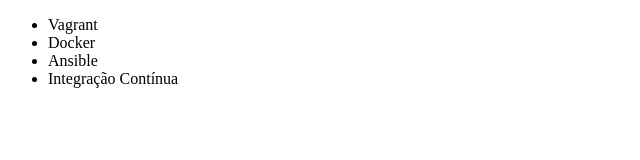
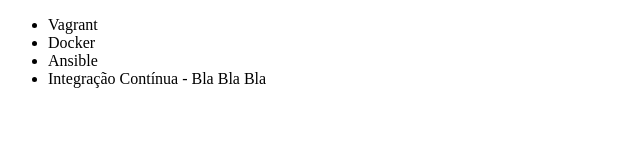
Before and after one commit to fbsandro/alura-git, a plain HTML site: page index.html in a window 1280 px wide. Shown: the full height of the page, 0-640 px from the left. Drawn offline with Linux system fonts and the light colour scheme.

Commit message:
Alteração nome do curso

```diff
--- a/index.html
+++ b/index.html
@@ -9,7 +9,7 @@
         <li>Vagrant</li>
         <li>Docker</li>
         <li>Ansible</li>
-        <li>Integração Contínua</li>
+        <li>Integração Contínua - Bla Bla Bla</li>
     </ul>
 </body>
 </html>
```
